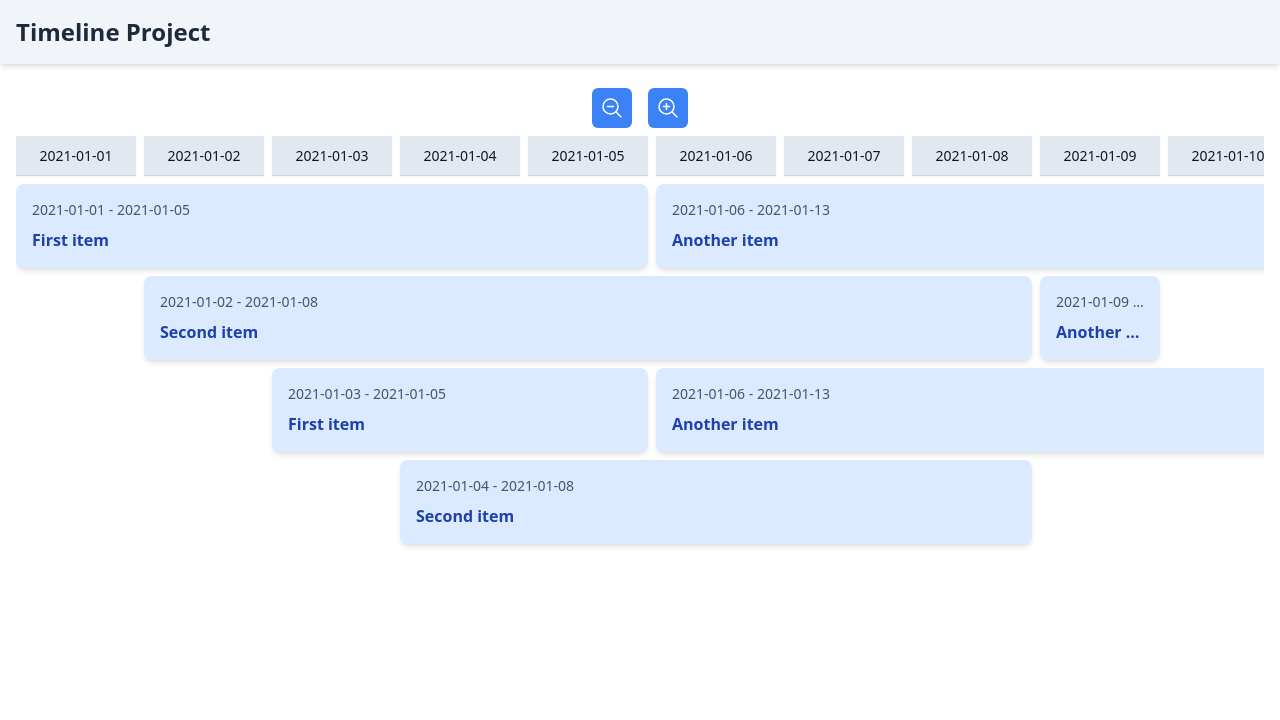
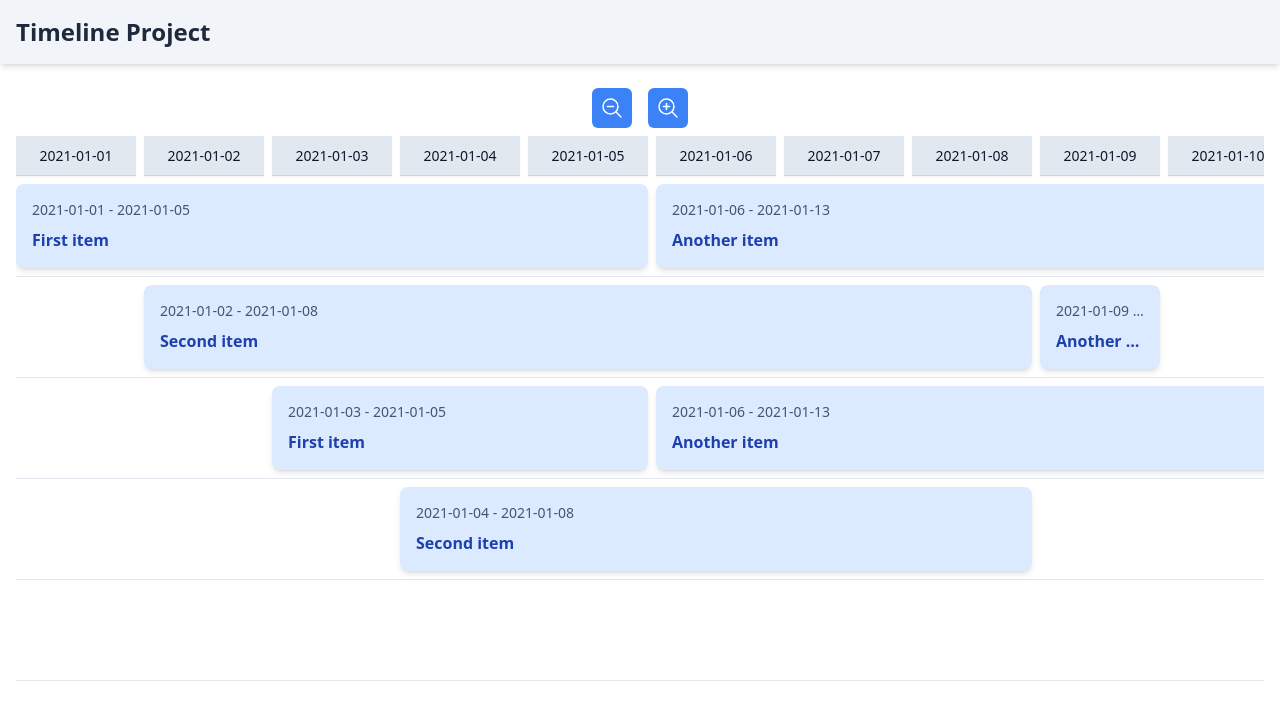
Before and after one commit to manuelbogino95/timeline-challenge, a React (Vite) app: page / in a window 1280 px wide. Shown: the top 720 px of the page. Built offline with nearby package versions, Linux system fonts and the light colour scheme.

Commit message:
Improve grid styles

```diff
--- a/src/components/Timeline/Timeline.tsx
+++ b/src/components/Timeline/Timeline.tsx
@@ -58,6 +58,7 @@ export function Timeline() {
 										/>
 									);
 								})}
+								<div className="col-span-full border-b border-slate-200" />
 							</>
 						);
 					})}
```
